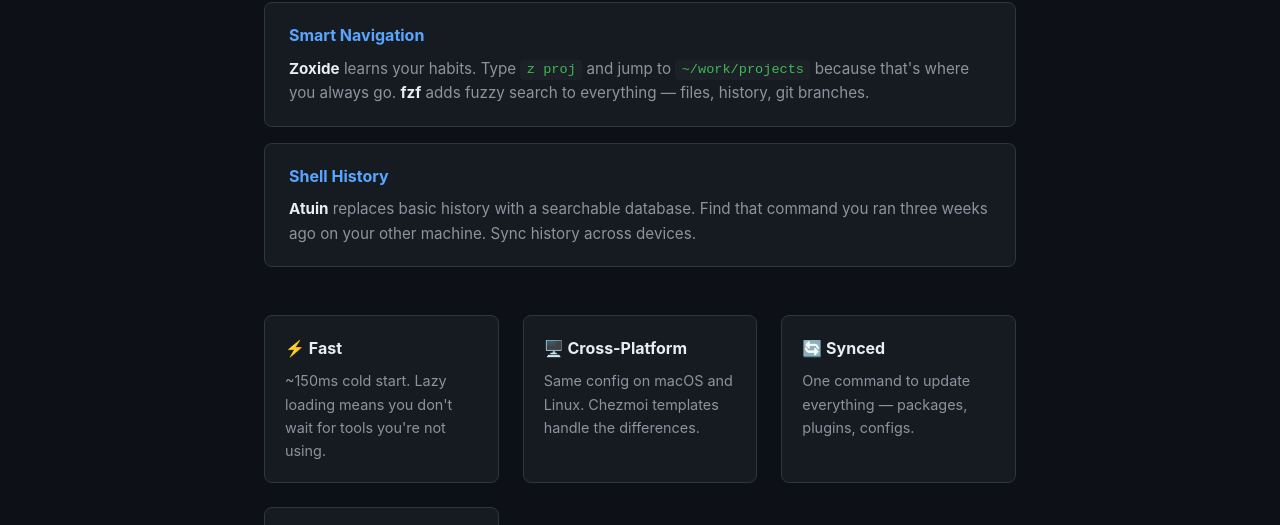
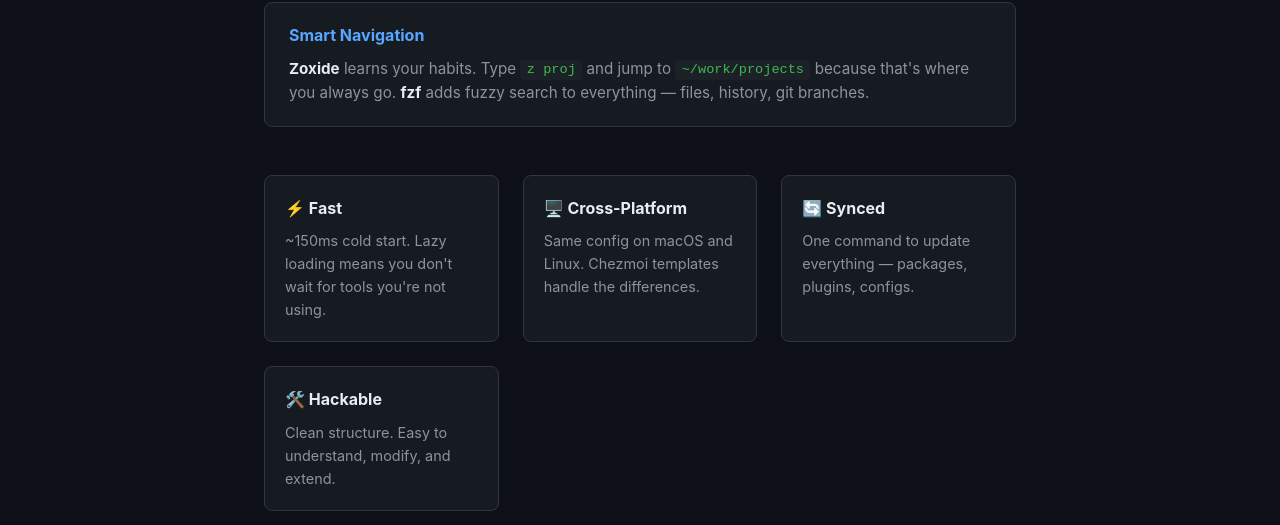
Before and after one commit to Jacke/dotfiles.download, an Eleventy site: page src/index.html in a window 1280 px wide. Shown: the part 2292-2817 px from the top of the page. Built offline with nearby package versions, Linux system fonts and the light colour scheme; Eleventy itself is replaced by a stand-in of ours; files that its build step writes are made by us from their sources.

Commit message:
remove: Atuin from landing page

```diff
--- a/src/index.html
+++ b/src/index.html
@@ -118,10 +118,6 @@
         <p><strong>Zoxide</strong> learns your habits. Type <code>z proj</code> and jump to <code>~/work/projects</code> because that's where you always go. <strong>fzf</strong> adds fuzzy search to everything — files, history, git branches.</p>
       </div>
 
-      <div class="include-category">
-        <h3>Shell History</h3>
-        <p><strong>Atuin</strong> replaces basic history with a searchable database. Find that command you ran three weeks ago on your other machine. Sync history across devices.</p>
-      </div>
     </section>
 
     <section class="features">
```
